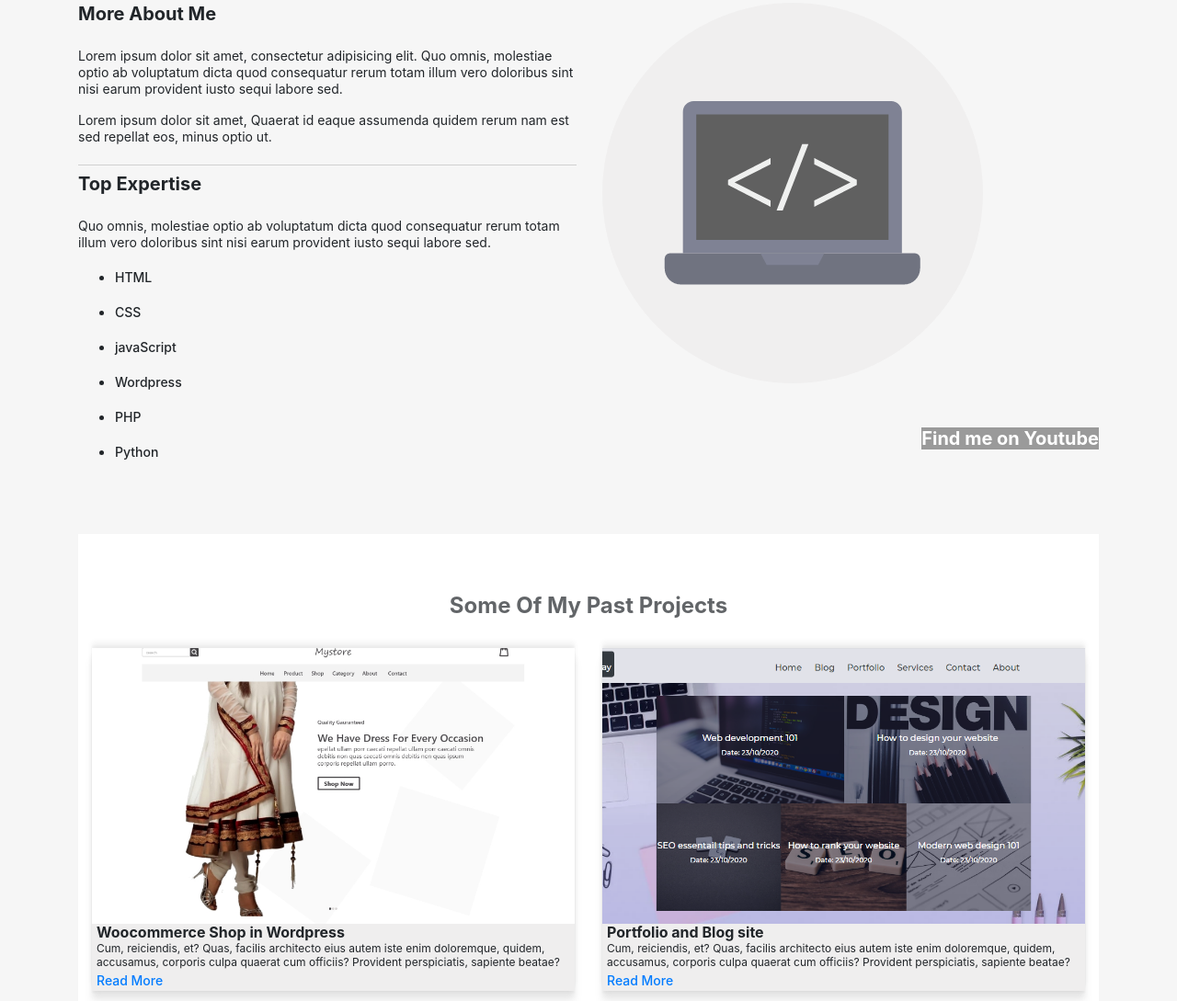
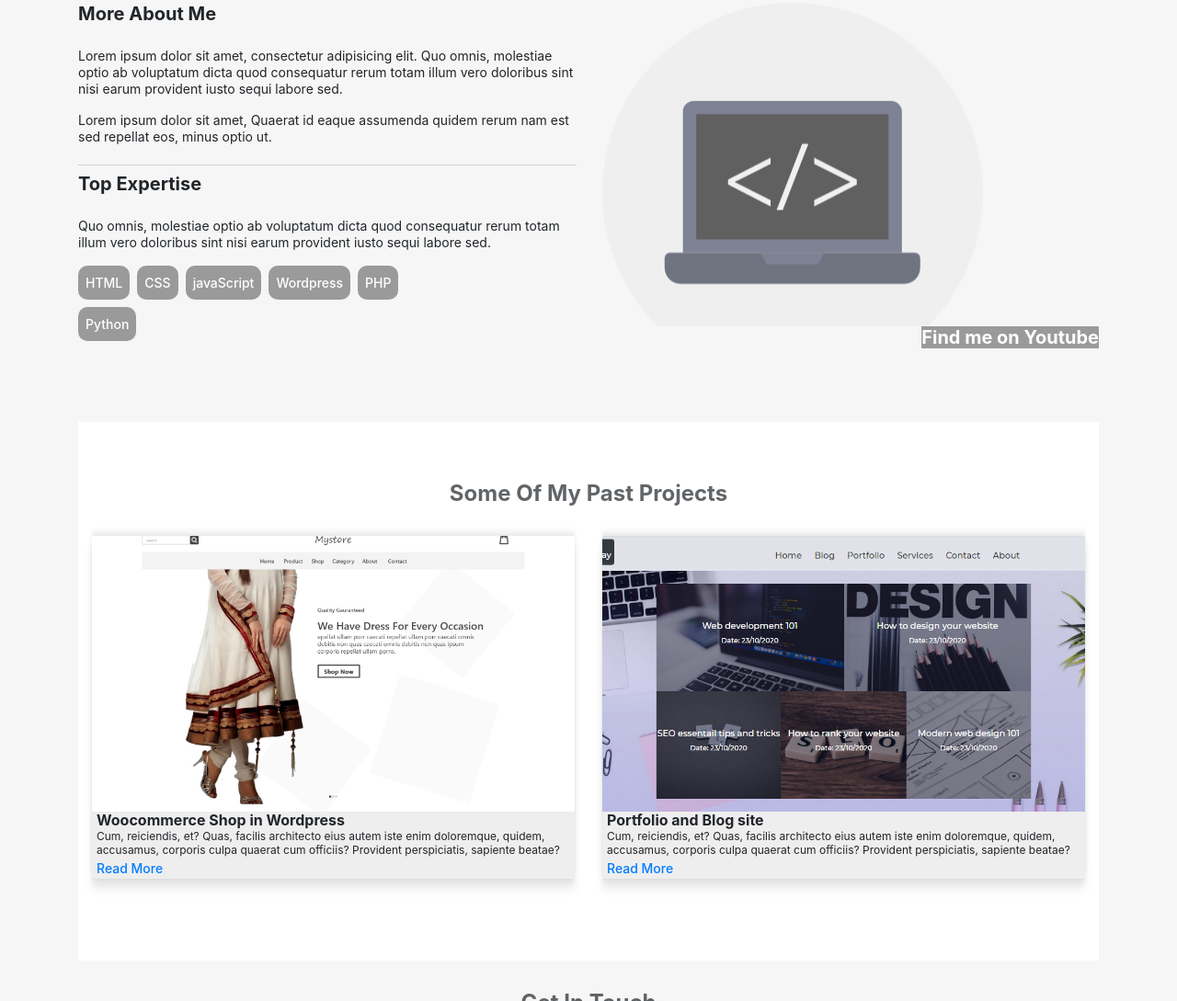
Before and after one commit to ayazkh19/ayazkh19.github.io, a plain HTML site: page index.html in a window 1280 px wide. Shown: the part 755-1844 px from the top of the page at 92% size. Drawn offline with Linux system fonts and the light colour scheme.

Commit message:
modified skills list (index, styles)

```diff
--- a/assets/scss/style.scss
+++ b/assets/scss/style.scss
@@ -203,13 +203,25 @@ body {
 
         .about-expertise {
             ul {
-                //                padding-left: 15px;
+                padding-left: 0px;
+                text-align: start;
             }
 
             .expertise-items {
-                p {
+                display: flex;
+                flex-wrap: wrap;
+                justify-content: start;
+                li {
                     font-weight: 500;
                     font-size: 14px;
+                    padding: 8px;
+                    list-style-type: none;
+                    //border: 1px solid black;
+                    margin-right: 8px;
+                    margin-bottom: 8px;
+                    border-radius: 10px;
+                    background-color: $dark_gray;
+                    color: $white;
                 }
 
                 //                .progress-bg {
--- a/index.html
+++ b/index.html
@@ -107,22 +107,22 @@
 -->
                                         <ul class="expertise-items">
                                             <li>
-                                                <p>HTML</p>
+                                                HTML
                                             </li>
                                             <li>
-                                                <p>CSS</p>
+                                                CSS
                                             </li>
                                             <li>
-                                                <p>javaScript</p>
+                                                javaScript
                                             </li>
                                             <li>
-                                                <p>Wordpress</p>
+                                                Wordpress
                                             </li>
                                             <li>
-                                                <p>PHP</p>
+                                                PHP
                                             </li>
                                             <li>
-                                                <p>Python</p>
+                                                Python
                                             </li>
                                         </ul>
 
```
Also changed, not shown: assets/scss/style.css, 1 other file.
